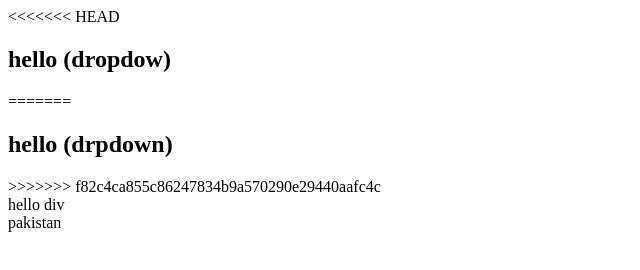
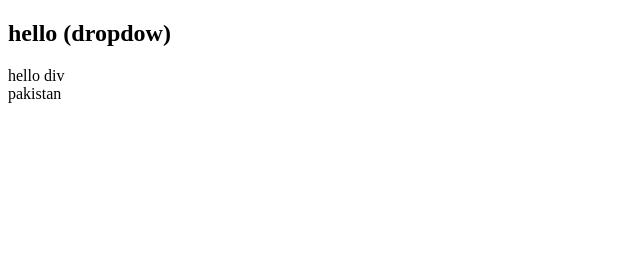
Before and after one commit to ali5005sher/git-tutorial, a plain HTML site: page index.html in a window 1280 px wide. Shown: the whole page, without its empty margins (0-640 px from the left). Drawn offline with Linux system fonts and the light colour scheme.

Commit message:
commited

```diff
--- a/index.html
+++ b/index.html
@@ -7,11 +7,7 @@
     <script src="app.js" defer></script>
   </head>
   <body>
-<<<<<<< HEAD
     <h2>hello (dropdow)</h2>
-=======
-    <h2>hello (drpdown)</h2>
->>>>>>> f82c4ca855c86247834b9a570290e29440aafc4c
     <div>hello div</div>
     <div>pakistan</div>
   </body>
```
